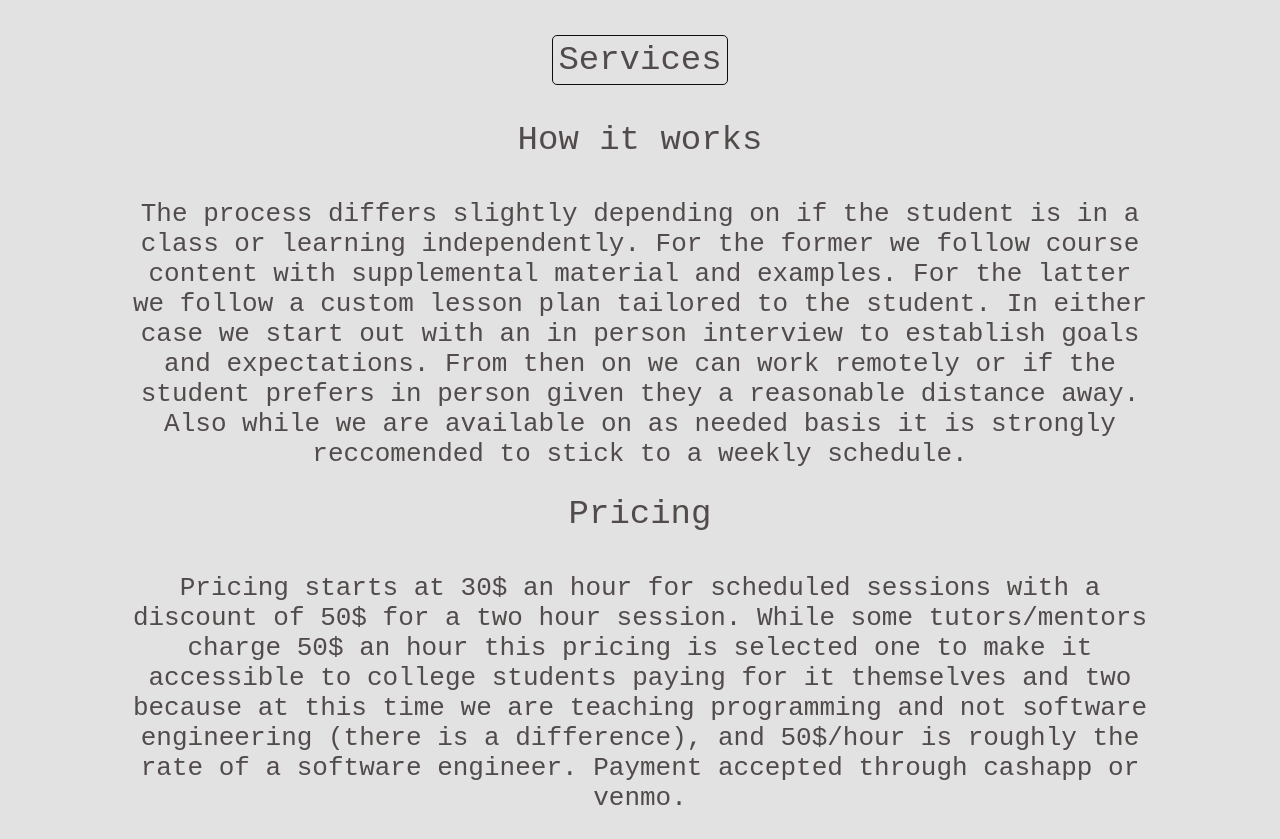
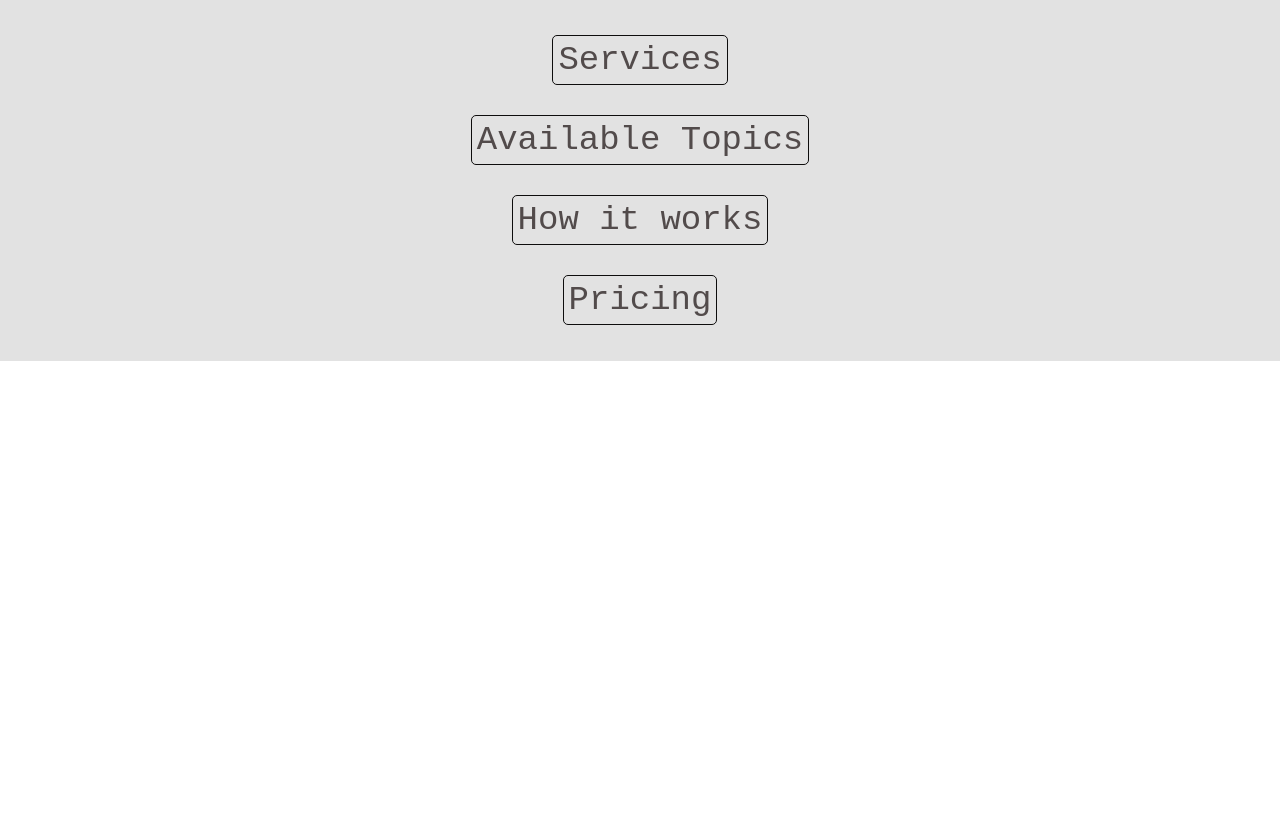
Before and after one commit to grantSwalwell/secnol, a React (Create React App) app: page / in a window 1280 px wide. Shown: the part 687-1526 px from the top of the page. After the commit the page ends 1052 px from the top, so only its background shows below. Built offline with nearby package versions, Linux system fonts and the light colour scheme.

Commit message:
structure down

```diff
--- a/src/App.js
+++ b/src/App.js
@@ -29,12 +29,35 @@ function App() {
           triggerOpenedClassName="CustomTriggerCSS--open"
           contentOuterClassName="CustomOuterContentCSS"
           contentInnerClassName="CustomInnerContentCSS">
+
+          <div><p> </p></div>
+
+          <div align="left">
+            <Collapsible trigger="Tutoring"
+              triggerClassName="CustomTriggerSubCSS"
+              triggerOpenedClassName="CustomTriggerSubCSS--open"
+              contentOuterClassName="CustomOuterContentCSS"
+              contentInnerClassName="CustomInnerContentCSS">
               <div class="info" align="center">
                  <p>hello world</p>
               </div>
+            </Collapsible>
+          </div>
 
           <div align="left">
-            <Collapsible trigger="sub1"
+            <Collapsible trigger="Mentoring"
+              triggerClassName="CustomTriggerSubCSS"
+              triggerOpenedClassName="CustomTriggerSubCSS--open"
+              contentOuterClassName="CustomOuterContentCSS"
+              contentInnerClassName="CustomInnerContentCSS">
+              <div class="info" align="center">
+                 <p>hello world</p>
+              </div>
+            </Collapsible>
+          </div>
+
+          <div align="left">
+            <Collapsible trigger="Group Class"
               triggerClassName="CustomTriggerSubCSS"
               triggerOpenedClassName="CustomTriggerSubCSS--open"
               contentOuterClassName="CustomOuterContentCSS"
@@ -47,9 +70,19 @@ function App() {
 
         </Collapsible>
 
+        <Collapsible trigger="Available Topics"
+          triggerClassName="CustomTriggerCSS"
+          triggerOpenedClassName="CustomTriggerCSS--open"
+          contentOuterClassName="CustomOuterContentCSS"
+          contentInnerClassName="CustomInnerContentCSS">
+        </Collapsible>
 
+        <Collapsible trigger="How it works"
+          triggerClassName="CustomTriggerCSS"
+          triggerOpenedClassName="CustomTriggerCSS--open"
+          contentOuterClassName="CustomOuterContentCSS"
+          contentInnerClassName="CustomInnerContentCSS">
 
-          <div class="heading">How it works</div>
           <div class="info" align="center">
             <p>The process differs slightly depending on if the
             student is in a class or learning independently.
@@ -63,7 +96,17 @@ function App() {
             Also while we are available on as needed basis it is
             strongly reccomended to stick to a weekly schedule. </p>
           </div>
-          <div class="heading">Pricing</div>
+
+        </Collapsible>
+
+
+
+        <Collapsible trigger="Pricing"
+          triggerClassName="CustomTriggerCSS"
+          triggerOpenedClassName="CustomTriggerCSS--open"
+          contentOuterClassName="CustomOuterContentCSS"
+          contentInnerClassName="CustomInnerContentCSS">
+
           <div class="info">
             <p>Pricing starts at 30$ an hour for scheduled sessions with a discount
             of 50$ for a two hour session. While some tutors/mentors
@@ -73,6 +116,7 @@ function App() {
             (there is a difference), and 50$/hour is roughly the rate of a software
             engineer. Payment accepted through cashapp or venmo. </p>
           </div>
+        </Collapsible>
 
       </section>
       </body>
```
Lines whose indentation alone changed are shown as unchanged.
